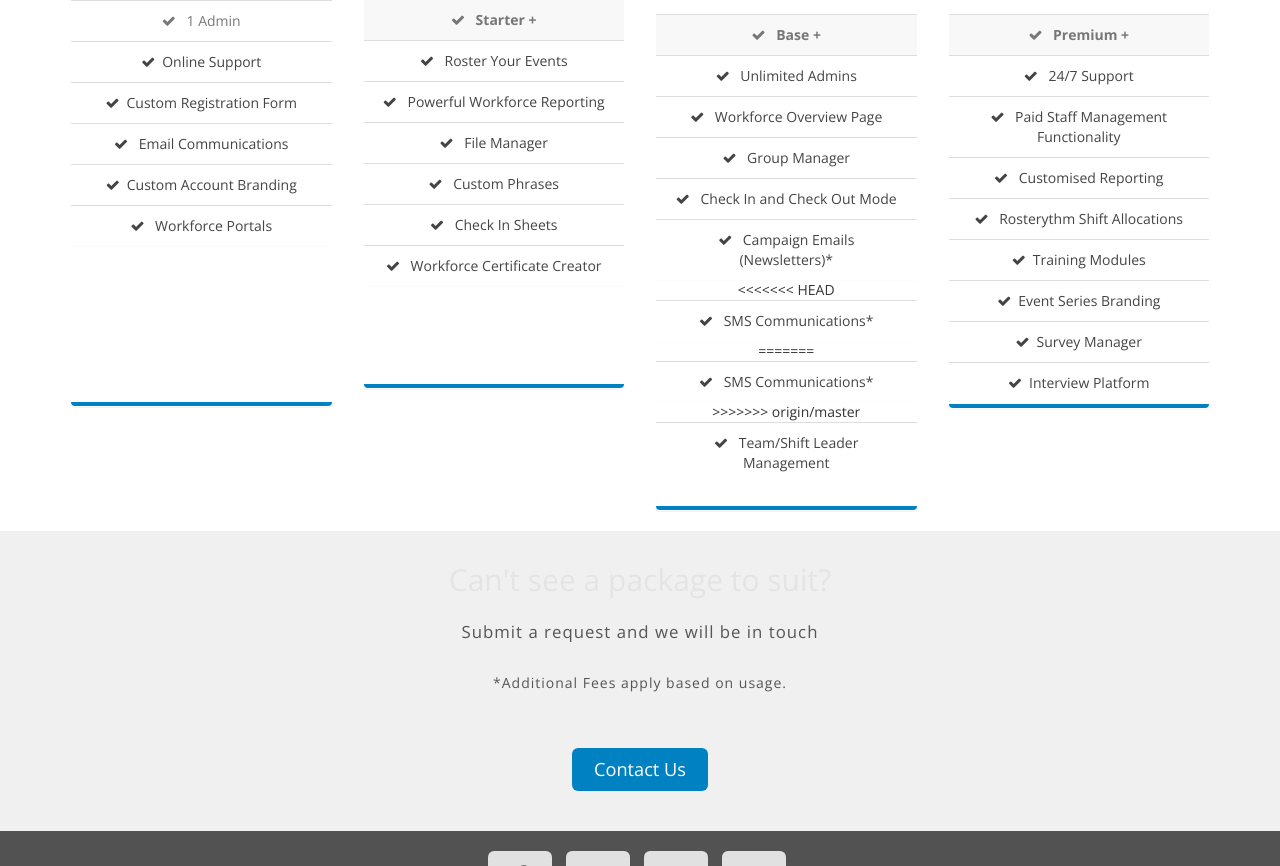
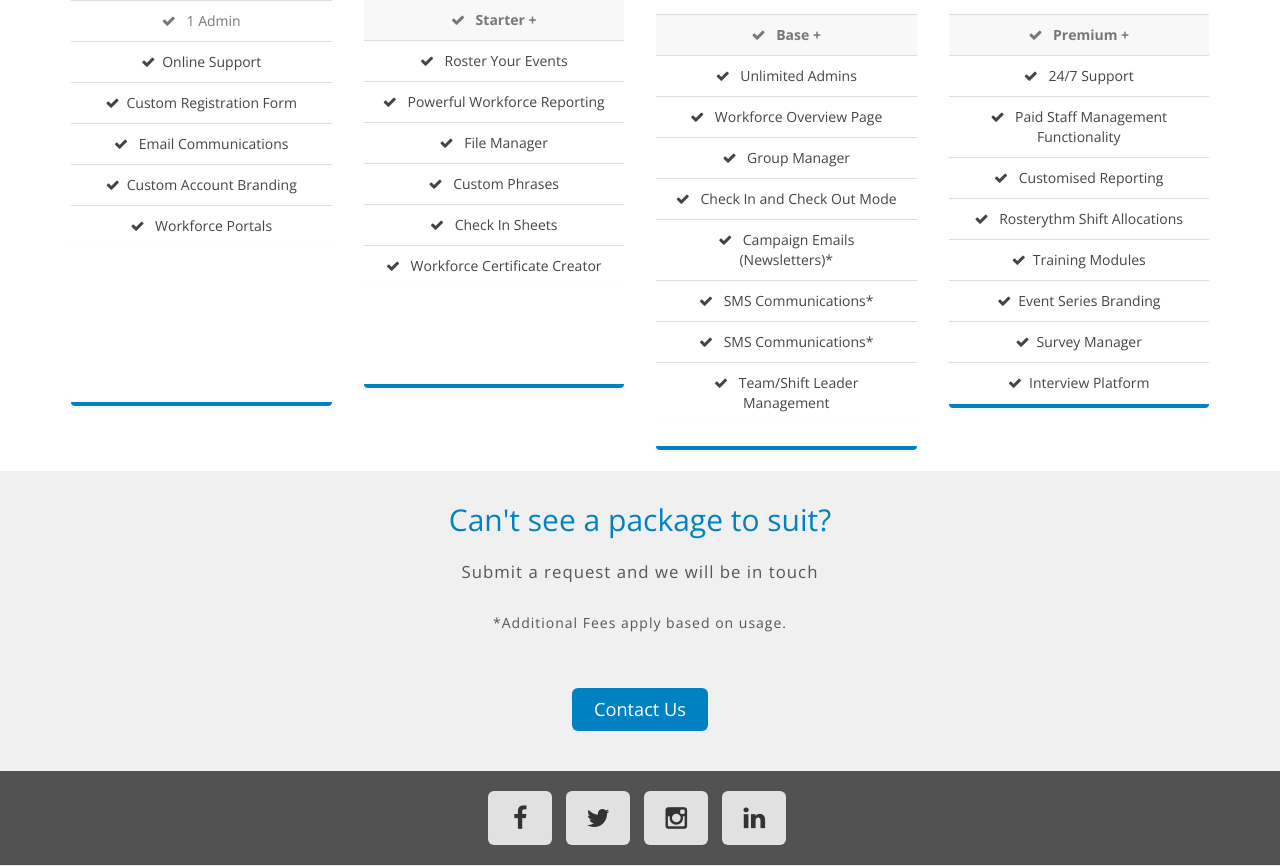
Before and after one commit to pete-ewg17/ewg_tech_website_2017, a PHP site: page /pricing in a window 1280 px wide. Shown: the part 857-1723 px from the top of the page. Run offline with PHP 8.4, Linux system fonts and the light colour scheme; some libraries are stand-ins or nearby versions.

Commit message:
edited weird text popping up and h2 color

```diff
--- a/pricing.php
+++ b/pricing.php
@@ -122,11 +122,11 @@ include $file_base."template_files/header.php";
             <li class="list-group-item"><a href="feature_info_pages/groupmanager.php" target="_blank"><i class="fa fa-check"></i> Group Manager</a></li>
             <li class="list-group-item"><a href="feature_info_pages/checkmode.php" target="_blank"><i class="fa fa-check"></i> Check In and Check Out Mode</a></li>
             <li class="list-group-item"><a href="feature_info_pages/newsletters.php" target="_blank"><i class="fa fa-check"></i> Campaign Emails (Newsletters)*</a></li>
-<<<<<<< HEAD
+
             <li class="list-group-item"><a href="http://eventworkforcegroup.com/technology/feature_info_pages/sms.php"><i class="fa fa-check"></i> SMS Communications*</a></li>
-=======
+
             <li class="list-group-item"><a href="feature_info_pages/sms.php"><i class="fa fa-check"></i> SMS Communications*</a></li>
->>>>>>> origin/master
+
             <li class="list-group-item"><a href="feature_info_pages/leadermanagement.php"><i class="fa fa-check"></i> Team/Shift Leader Management</a></li>
 
             <li class="list-group-item-3"></li>
@@ -183,7 +183,7 @@ include $file_base."template_files/header.php";
 <div class="container-fluid grey-box">
   <div class="row">
     <div class="col-md-8 col-md-offset-2 text-center">
-      <h2>Can't see a package to suit?</h2>
+      <h2 style="color: #0082c2;">Can't see a package to suit?</h2>
         <p>Submit a request and we will be in touch</p>
       <p class="text-muted lead">*Additional Fees apply based on usage.</p>
           <a class="btn btn-lg btn-primary" href="http://eventworkforcegroup.com/technology/demo">Contact Us</a>
```
